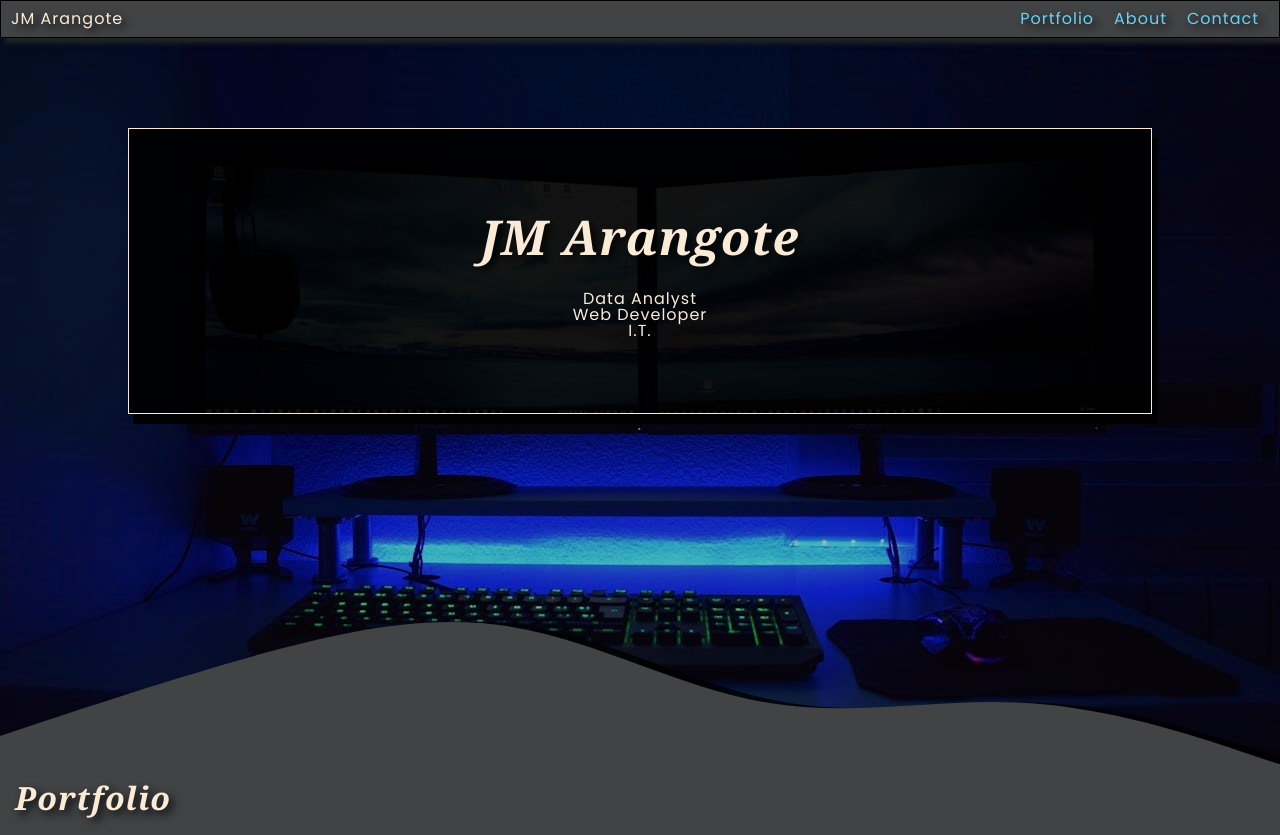
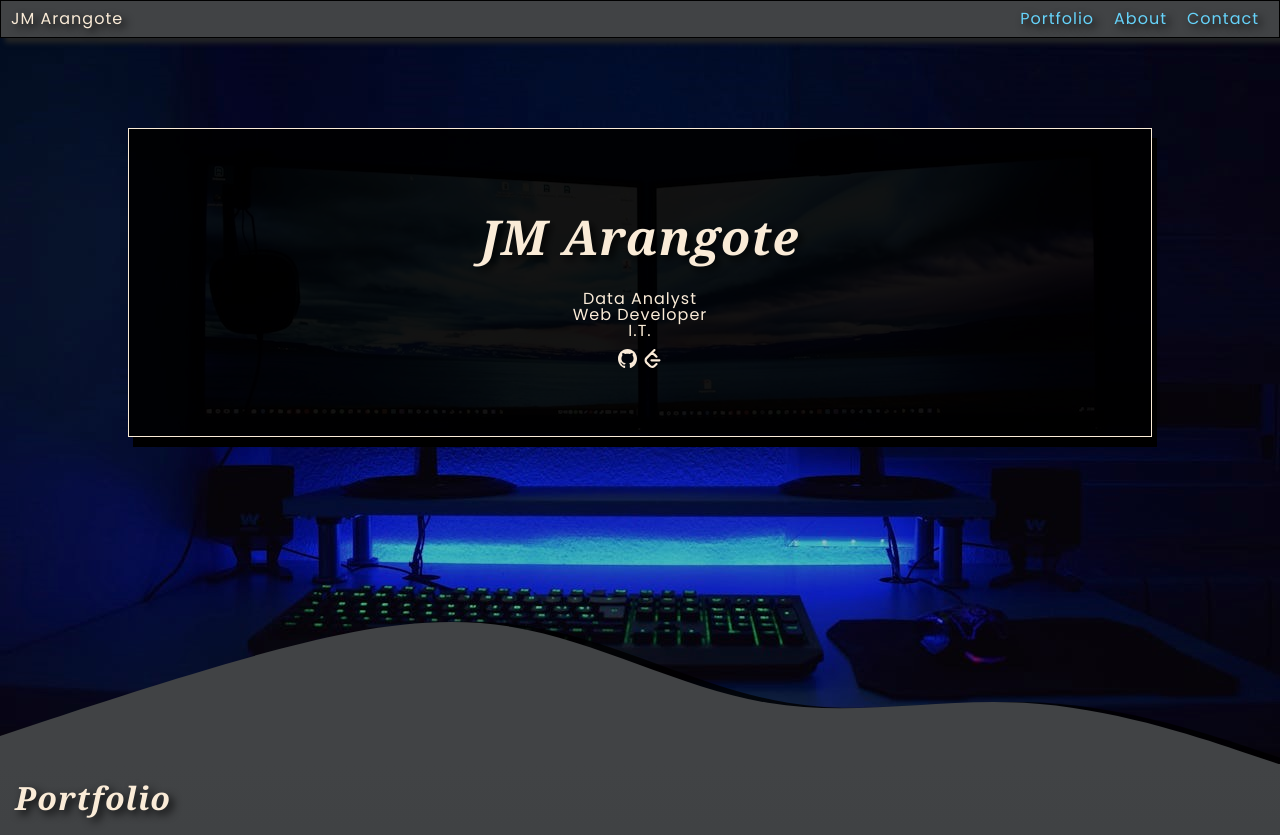
Before and after one commit to jmarangote-it/jmarangote-it.github.io, a plain HTML site: page index.html in a window 1280 px wide. Shown: the top 835 px of the page. Drawn offline with Linux system fonts and the light colour scheme.

Commit message:
Add files via upload

```diff
--- a/assets/css/main.css
+++ b/assets/css/main.css
@@ -158,6 +158,20 @@ a:hover { color: #9ee5ff; }
 
 #main > div > header > ul {
     padding: 10px;
+}
+
+#main > div > header a {
+	cursor: pointer;
+	transition: filter 0.1s ease;
+}
+
+#main > div > header a:hover{
+    filter: invert(51%) sepia(45%) saturate(2760%) hue-rotate(166deg) brightness(100%) contrast(99%);
+}
+
+#main > div > header img{
+    height: 1.2em;
+    width: auto;
 }
 
 #main > svg {
@@ -332,3 +346,8 @@ footer > svg {
 #contact > div > p > a:hover{
     filter: invert(51%) sepia(45%) saturate(2760%) hue-rotate(166deg) brightness(100%) contrast(99%);
 }
+
+#contact img{
+    height: 1.2em;
+    width: auto;
+}
--- a/index.html
+++ b/index.html
@@ -6,6 +6,7 @@
 	Icons:
 		feathericons.com
 		Eva Icons (akveo.github.io)
+		svgrepo.com
 
 	images:
 		pexels.com
@@ -47,6 +48,10 @@
 						<li>Web Developer</li>
 						<li>I.T.</li>
 					</ul>
+					<p>
+						<a href="https://github.com/jmarangote-it"><img class="icons" src="images/icons/github-142-svgrepo-com.svg" /></a>
+						<a href="https://leetcode.com/u/jmarangote/"><img class="icons" src="images/icons/leetcode-svgrepo-com.svg" /></a>
+					</p>
 				</header>
 			</div>
 			<svg xmlns="http://www.w3.org/2000/svg" viewBox="0 0 1440 319">
@@ -170,10 +175,10 @@
 					<br /><a href="tel:+639952500581">+63 995 250 0581</a>
 					<br /><a href="mailto:jmarangote@gmail.com, jmstaff@gmail.com">jmarangote@gmail.com
 				</p>
-				<!-- <p>
-					<a href="https://github.com/jmarangote-it"><img class="icons" src="images/icons/github-outline.svg" /></a>
-					<a href=""><img class="icons" src="images/icons/linkedin-outline.svg" /></a>
-				</p> -->
+				<p>
+					<a href="https://github.com/jmarangote-it"><img class="icons" src="images/icons/github-142-svgrepo-com.svg" /></a>
+					<a href="https://leetcode.com/u/jmarangote/"><img class="icons" src="images/icons/leetcode-svgrepo-com.svg" /></a>
+				</p>
 			</div>
 		</footer>
 		<script src="assets/javascript/script.js"></script>
```
Also changed, not shown: images/icons/github-142-svgrepo-com.svg (added), images/icons/leetcode-svgrepo-com.svg (added).
